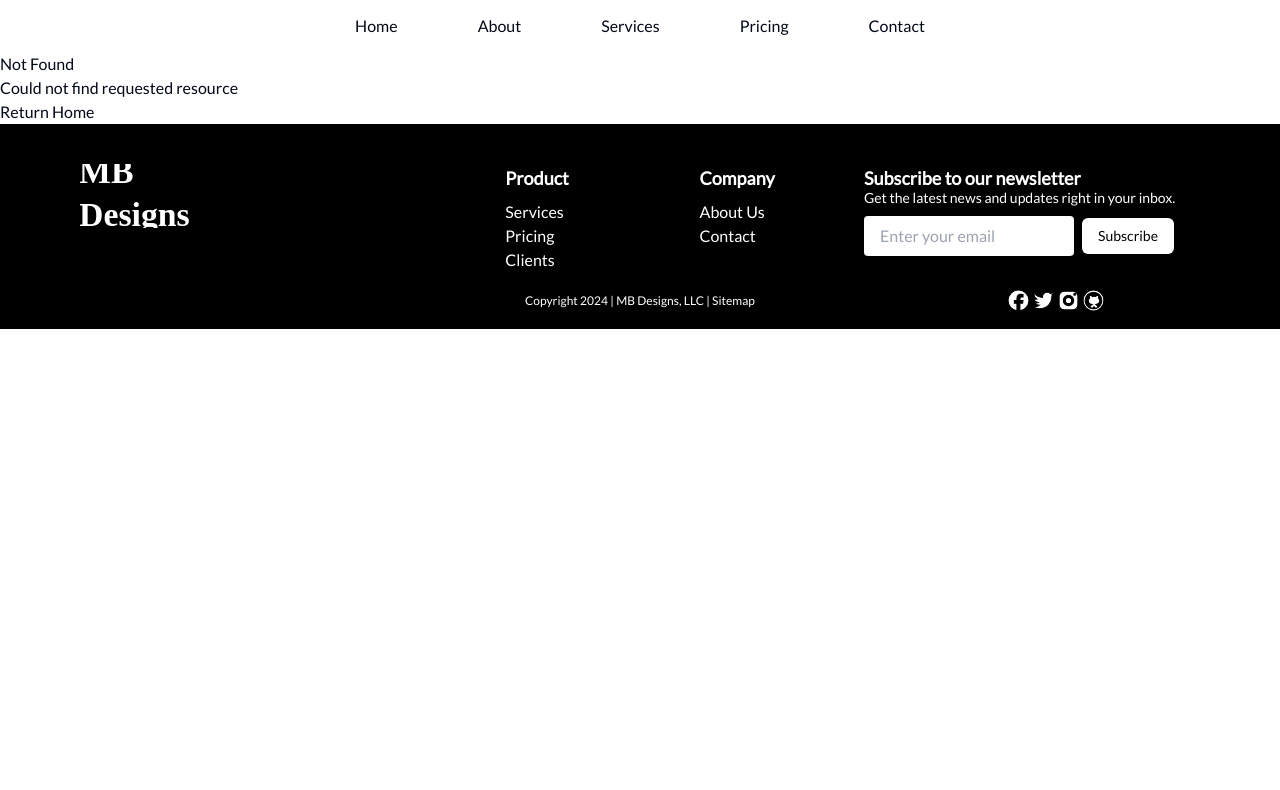
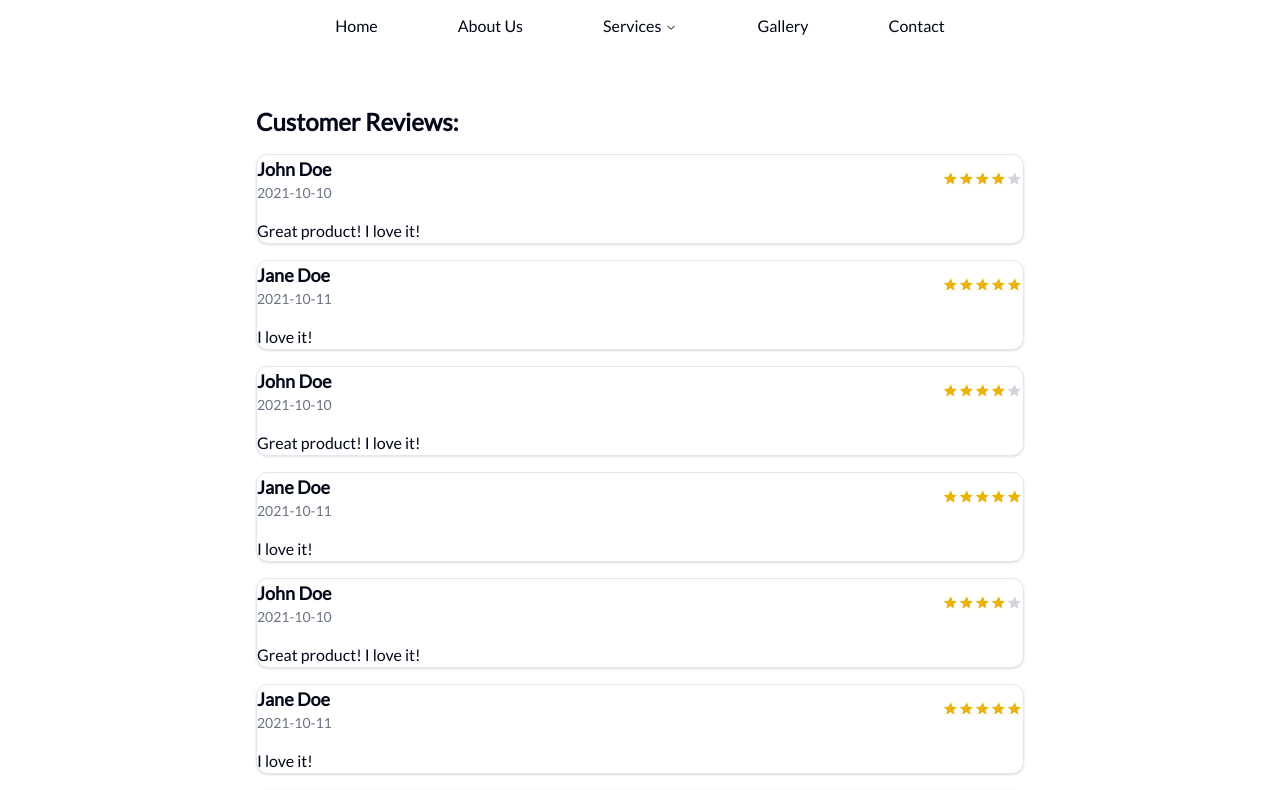
Before and after one commit to isaacsheyliger/mpa-demo, a Next.js app: page /reviews in a window 1280 px wide. Before the commit this address had no page. Shown: the top 790 px of the page. Built offline with nearby package versions, Linux system fonts and the light colour scheme.

Commit message:
initial commit

```diff
--- a/src/app/_components/footer.tsx
+++ b/src/app/_components/footer.tsx
@@ -25,8 +25,8 @@ export function Footer() {
                     <h3 className="font-extrabold text-lg mb-2 md:ml-0">Product</h3>
                     <ul>
                         <li><a href="/services" className="">Services</a></li>
-                        <li><a href="/pricing" className="">Pricing</a></li>
-                        <li><a href="/clients" className="">Clients</a></li>
+                        <li><a href="/gallery" className="">Gallery</a></li>
+                        <li><a href="/reviews" className="">Reviews</a></li>
                     </ul>
                 </div>
                 <div className="ml-4 md:ml-0">
--- a/src/app/_components/nav.tsx
+++ b/src/app/_components/nav.tsx
@@ -17,18 +17,45 @@ import {
 import { useLocation } from "react-router-dom"
 
 // Maintain for potential additional dropdown items
-/*
 const components: { title: string; href: string; description: string }[] = [
   {
-    title: "",
+    title: "Lawn Care",
+    href: "/",
+    description:
+      "",
+  },
+  {
+    title: "Tree Removal",
+    href: "/",
+    description:
+      "",
+  },
+  {
+    title: "Snow Removal",
+    href: "/",
+    description:
+      "",
+  },{
+    title: "Hardscaping",
+    href: "/",
+    description:
+      "",
+  },
+  {
+    title: "Artificial Turf",
+    href: "/",
+    description:
+      "",
+  },
+  {
+    title: "Commercial",
     href: "/",
     description:
       "",
   },
 ]
-*/
 
-const links = ["Home", "About", "Services", "Pricing", "Contact"]
+const links = ["Home", "About Us", "Services", "Gallery", "Contact"]
 
 /**
  * Navigation menu component with Home, About, Portfolio, Services, and Contact links.
@@ -45,15 +72,31 @@ export function Nav() {
     return (
         <NavigationMenu className={isOpen ? "flex-col bg-white" : "" + "grow-0 shrink-0"}>
             <NavigationMenuList className="hidden md:flex py-2">
-                {links.map((link) => (
-                    <NavigationMenuItem className="hover:border-b-2 hover:border-black focus:border-b-2 focus:border-black" key={link}>
-                        <Link href={link == "Home" ? "/" : `/${link.toLowerCase()}`} legacyBehavior passHref>
+                {links.map((link, index) => {
+                  return link == "Services" ?
+                  (
+                    <NavigationMenuItem className="border-b-2 border-white hover:border-black focus:border-black" key={link}>
+                        <NavigationMenuTrigger>{link}</NavigationMenuTrigger>
+                        <NavigationMenuContent>
+                          <ul className="w-[150px]">
+                            {components.map((component) => (
+                              <ListItem key={component.href} title={component.title} href={component.href} className="py-2">
+                                {component.description}
+                              </ListItem>
+                            ))}
+                          </ul>
+                        </NavigationMenuContent>
+                    </NavigationMenuItem>
+                  )
+                  : (
+                    <NavigationMenuItem className="border-b-2 border-white hover:border-black focus:border-black" key={link}>
+                        <Link href={link == "Home" ? "/" : link == "About Us" ? "/about" : `/${link.toLowerCase()}`} legacyBehavior passHref>
                             <NavigationMenuLink className={navigationMenuTriggerStyle()}>
                                 {link}
                             </NavigationMenuLink>
                         </Link>
                     </NavigationMenuItem>
-                ))}
+                )})}
             </NavigationMenuList>
 
             <NavigationMenuItem className="flex md:hidden m-0.5">
@@ -92,7 +135,7 @@ export function Nav() {
 }
 
 // Maintain for potential additional dropdown items
-/*
+
 const ListItem = React.forwardRef<
   React.ElementRef<"a">,
   React.ComponentPropsWithoutRef<"a">
@@ -118,4 +161,3 @@ const ListItem = React.forwardRef<
   )
 })
 ListItem.displayName = "ListItem"
-*/
--- a/src/app/clients/page.tsx
+++ /dev/null
@@ -1,10 +0,0 @@
-import { redirect } from 'next/navigation'
-
-export default function Page() {
-    redirect("/contact")
-    // return (
-    //     <main className="flex flex-col grow mb-4 mt-[52px] md:mt-0">
-    //         <h1>Hello, Next.js!</h1>
-    //     </main>
-    // )
-}
--- /dev/null
+++ b/src/app/reviews/page.tsx
@@ -0,0 +1,82 @@
+import { Card } from "@/components/ui/card"
+
+const reviews = [
+    {
+        name: "John Doe",
+        rating: 4,
+        review: "Great product! I love it!",
+        date: "2021-10-10"
+    },
+    {
+        name: "Jane Doe",
+        rating: 5,
+        review: "I love it!",
+        date: "2021-10-11"
+    },
+    {
+        name: "John Doe",
+        rating: 4,
+        review: "Great product! I love it!",
+        date: "2021-10-10"
+    },
+    {
+        name: "Jane Doe",
+        rating: 5,
+        review: "I love it!",
+        date: "2021-10-11"
+    },
+    {
+        name: "John Doe",
+        rating: 4,
+        review: "Great product! I love it!",
+        date: "2021-10-10"
+    },
+    {
+        name: "Jane Doe",
+        rating: 5,
+        review: "I love it!",
+        date: "2021-10-11"
+    },
+    {
+        name: "John Doe",
+        rating: 4,
+        review: "Great product! I love it!",
+        date: "2021-10-10"
+    },
+    {
+        name: "Jane Doe",
+        rating: 5,
+        review: "I love it!",
+        date: "2021-10-11"
+    },
+]
+
+export default function Page() {
+    return (
+        <main className="flex flex-col grow mb-4 mt-[52px] md:mx-auto md:min-w-[60%]">
+            <h1 className="text-2xl font-bold mb-4">Customer Reviews:</h1>
+            <div className="flex flex-col">
+                {reviews.map((review, index) => (
+                    <Card key={index} className="mb-4">
+                        <div className="flex items-center justify-between">
+                            <div>
+                                <h2 className="text-lg font-bold">{review.name}</h2>
+                                <p className="text-sm text-gray-500">{review.date}</p>
+                            </div>
+                            <div className="flex items-center">
+                                <div className="flex">
+                                    {[1, 2, 3, 4, 5].map((star) => (
+                                        <svg key={star} className={`w-4 h-4 fill-current ${star <= review.rating ? "text-yellow-500" : "text-gray-300"}`} xmlns="http://www.w3.org/2000/svg" viewBox="0 0 24 24">
+                                            <path d="M12 2l2.121 6.485 6.879.502-5.281 4.854 1.562 6.875-6.281-4.063-6.281 4.063 1.562-6.875-5.281-4.854 6.879-.502z" />
+                                        </svg>
+                                    ))}
+                                </div>
+                            </div>
+                        </div>
+                        <p className="mt-4">{review.review}</p>
+                    </Card>
+                ))}
+            </div>
+        </main>
+    )
+}
--- a/src/components/ui/navigation-menu.tsx
+++ b/src/components/ui/navigation-menu.tsx
@@ -83,7 +83,7 @@ const NavigationMenuViewport = React.forwardRef<
   React.ElementRef<typeof NavigationMenuPrimitive.Viewport>,
   React.ComponentPropsWithoutRef<typeof NavigationMenuPrimitive.Viewport>
 >(({ className, ...props }, ref) => (
-  <div className={cn("absolute left-0 top-full flex justify-center")}>
+  <div className={cn("absolute top-full flex justify-center")}>
     <NavigationMenuPrimitive.Viewport
       className={cn(
         "origin-top-center relative mt-1.5 h-[var(--radix-navigation-menu-viewport-height)] w-full overflow-hidden rounded-md border bg-popover text-popover-foreground shadow data-[state=open]:animate-in data-[state=closed]:animate-out data-[state=closed]:zoom-out-95 data-[state=open]:zoom-in-90 md:w-[var(--radix-navigation-menu-viewport-width)]",
```
Also changed, not shown: src/app/gallery/page.tsx (renamed from src/app/pricing/page.tsx).
